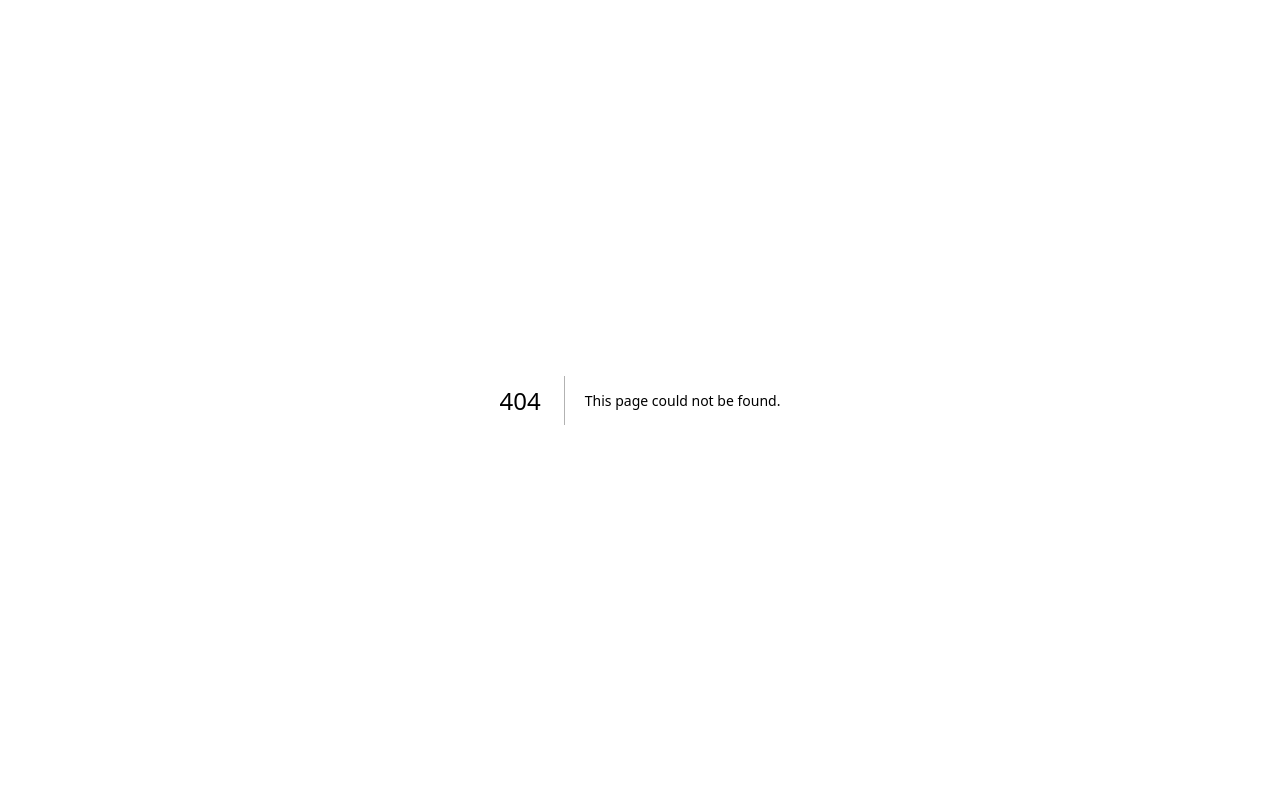
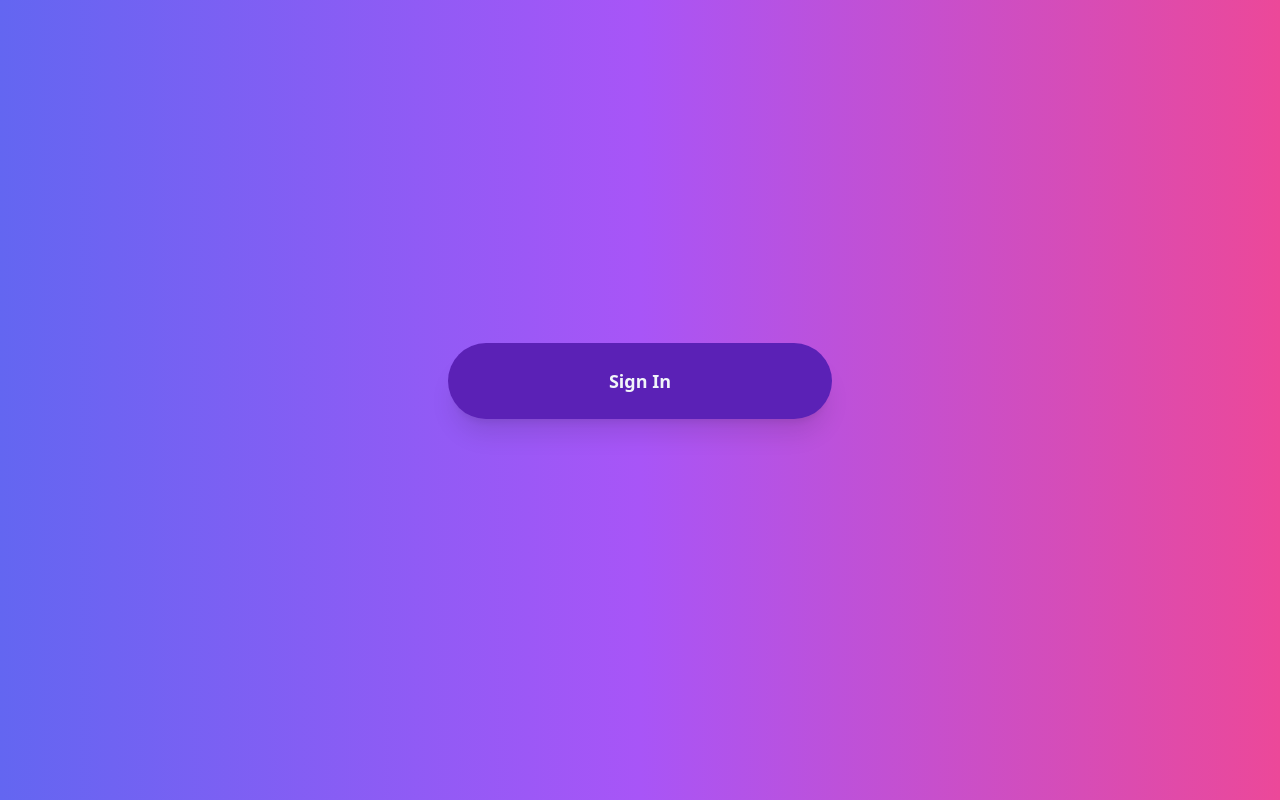
Before and after one commit to ProStrike2448/linktree-clone, a Next.js app: page / in a window 1280 px wide. Before the commit this address had no page. Built offline with nearby package versions, Linux system fonts and the light colour scheme.

Commit message:
Homepage

```diff
--- /dev/null
+++ b/pages/index.tsx
@@ -0,0 +1,12 @@
+export default function Home() {
+  return (
+    <div className="flex justify-center items-center h-screen bg-gradient-to-r from-indigo-500 via-purple-500 to-pink-500">
+      <button
+        type="button"
+        className="bg-violet-800 rounded-full font-sans p-6 w-96 text-slate-100 text-lg font-bold shadow-xl animate-bounce"
+      >
+        Sign In
+      </button>
+    </div>
+  );
+}
```
